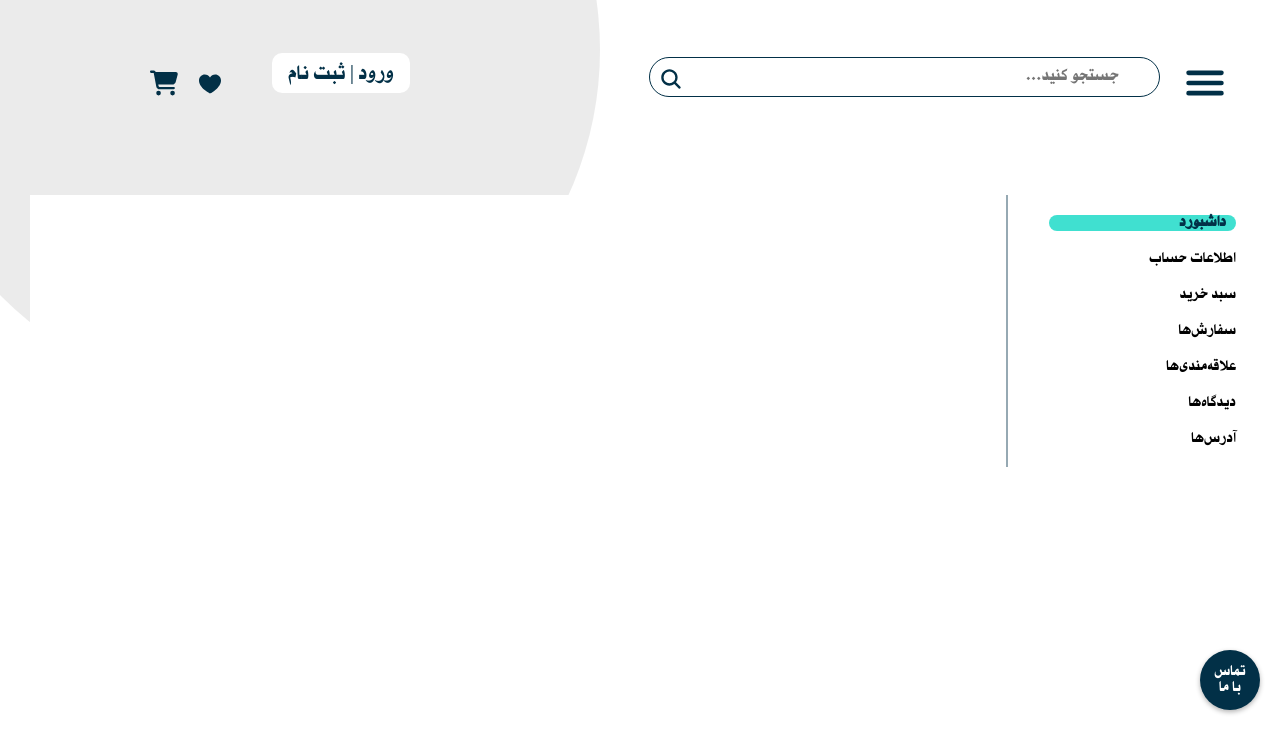
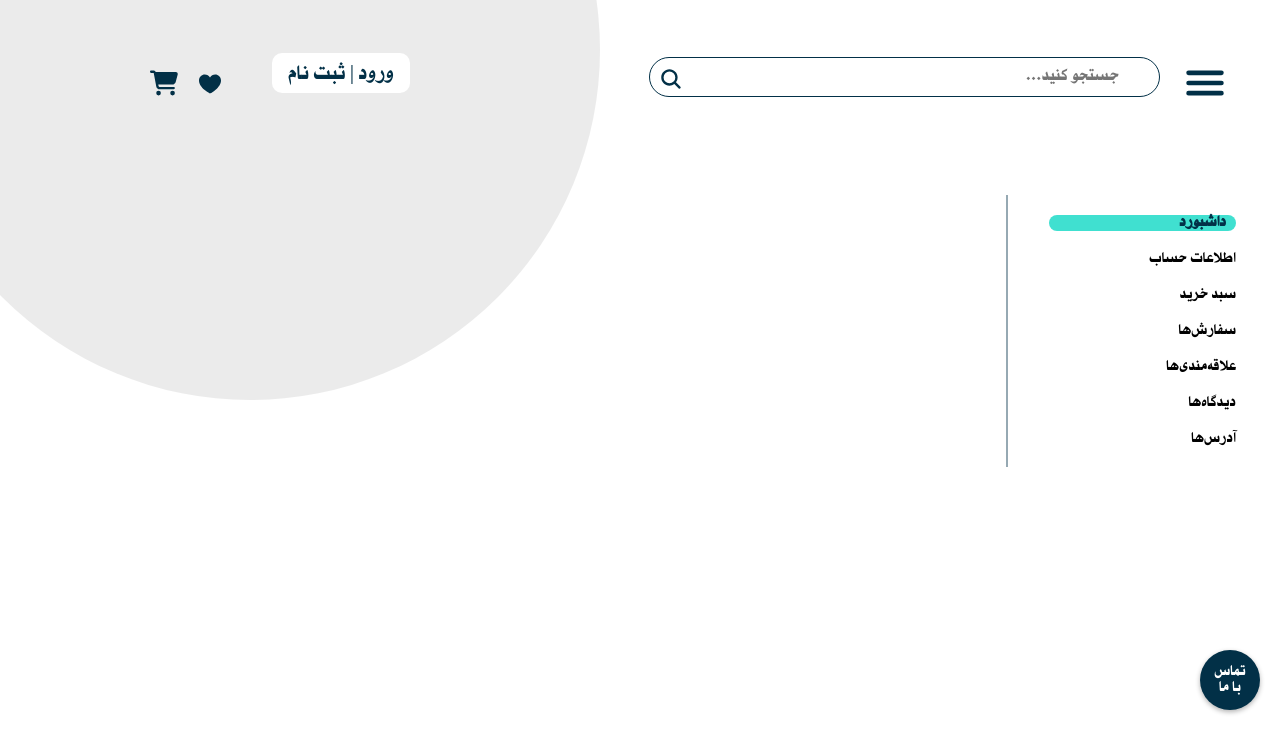
Before and after one commit to Nima77Moosavi/kimia-toranj-react, a React (Vite) app: page /user-panel in a window 1280 px wide. Shown: the top 752 px of the page. Built offline with nearby package versions, Linux system fonts and the light colour scheme; sample sign-in values are in the browser's storage.

Commit message:
Update UserPanel.module.css

```diff
--- a/src/pages/UserPanel/UserPanel.module.css
+++ b/src/pages/UserPanel/UserPanel.module.css
@@ -22,7 +22,7 @@
   width: 75%;
   flex: 1;
   padding: 20px;
-  background-color: #fff;
+  /* background-color: #fff; */
   box-sizing: border-box;
 }
 
```
